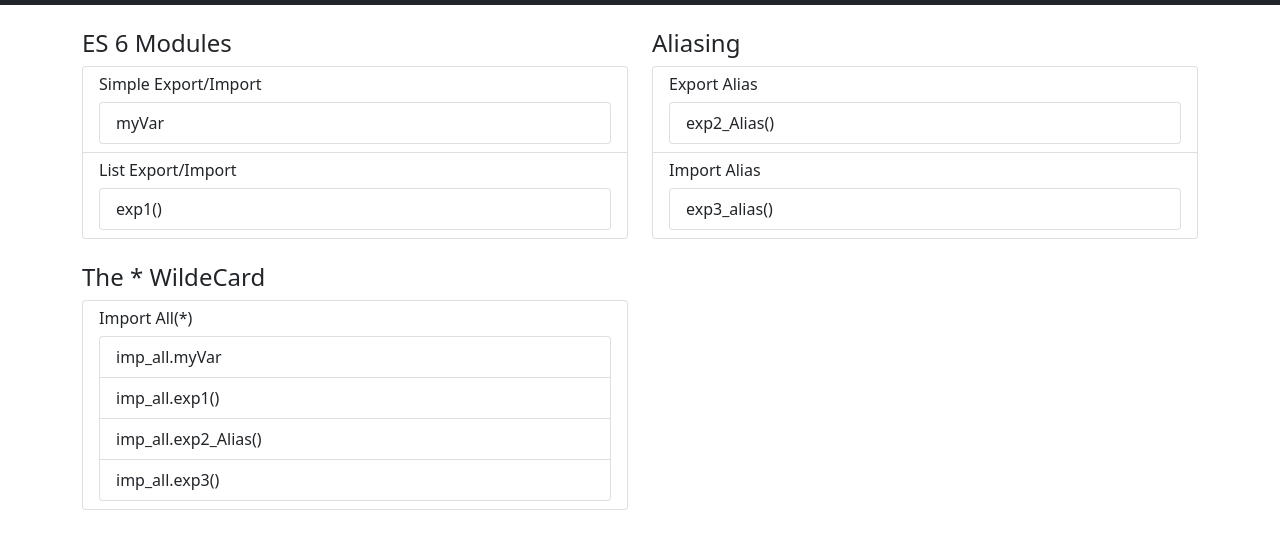
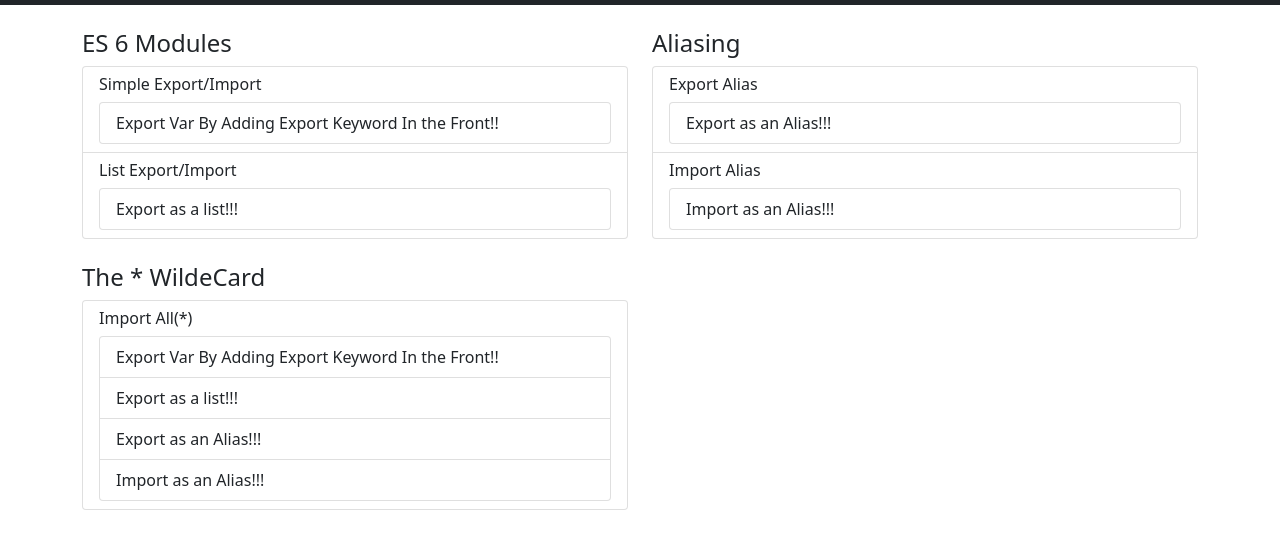
Before and after one commit to sintayehu-B/Lab_Exercise_lob08, a plain HTML site: page Starter/import_export.html in a window 1280 px wide. Shown: the part 51-600 px from the top of the page. Drawn offline with nearby package versions, Linux system fonts and the light colour scheme.

Commit message:
Modules_import

```diff
--- a/Starter/asset/js/07(Modules_Export).js
+++ b/Starter/asset/js/07(Modules_Export).js
@@ -1,7 +1,4 @@
 //1. Add export key work before const
-export const myVar;
-
-
 
 const myVar = "Export Var By Adding Export Keyword In the Front!!";
 
@@ -25,4 +22,4 @@ export {myVar,exp1, exp2, exp3};
 export{exp2 as exp2_Alias}
 
 //4. Export exp3
-export function exp3();
+// export function exp3()
--- a/Starter/asset/js/07(Modules_Import).js
+++ b/Starter/asset/js/07(Modules_Import).js
@@ -1,33 +1,32 @@
 //1. Import the myVar as destructuring
-
+import {myVar} from './07(Modules_Export).js'
 //2. Display the Var [remove the string when you have the variable]
-simple_import.innerHTML = "myVar";
+simple_import.innerHTML = myVar;
 
 
 //3. Import the exp1 fun as destructuring
-
+import {exp1} from './07(Modules_Export).js'
 //4. Display the exp1 [remove the string when you have the variable]
-list_import.innerHTML = "exp1()";
+list_import.innerHTML = exp1();
 
 //5. Import the aliased function as destructuring
-
+import {exp2_Alias} from './07(Modules_Export).js'
 //6. Display the exp2_Alias [remove the string when you have the variable]
-exp_alias.innerHTML = "exp2_Alias()";
+exp_alias.innerHTML = exp2_Alias();
 
 //7. Import exp3 as alias function as destructuring
-
+import { exp3 as exp3_alias} from './07(Modules_Export).js'
 //8. Display the exp3_alias() [remove the string when you have the variable]
-imp_alias.innerHTML = "exp3_alias()";
+imp_alias.innerHTML = exp3_alias();
 
 // 9 import All (*) as imp_all
+import * as imp_all from './07(Modules_Export).js'
+
 
 
 //10. Display on the UL
 import_all.innerHTML = `
-
-<li class="list-group-item" > imp_all.myVar </li>
-<li class="list-group-item" > imp_all.exp1()</li>
-<li class="list-group-item" > imp_all.exp2_Alias()</li>
-<li class="list-group-item" > imp_all.exp3()</li>
-
-`;
+<li class="list-group-item" > ${imp_all.myVar} </li>
+<li class="list-group-item" > ${imp_all.exp1()}</li>
+<li class="list-group-item" > ${imp_all.exp2_Alias()}</li>
+<li class="list-group-item" > ${imp_all.exp3()}</li>`
```
Also changed, not shown: Starter/import_export.html (+1 -0 lines).
